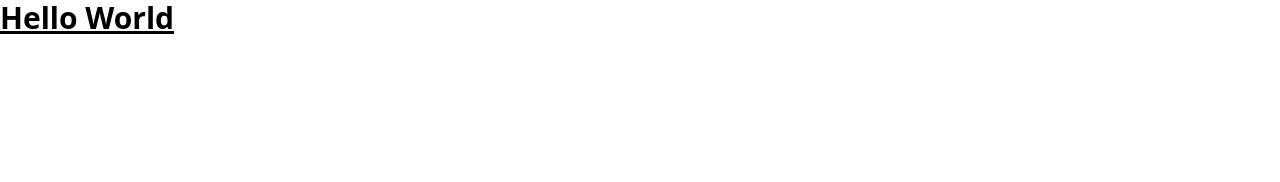
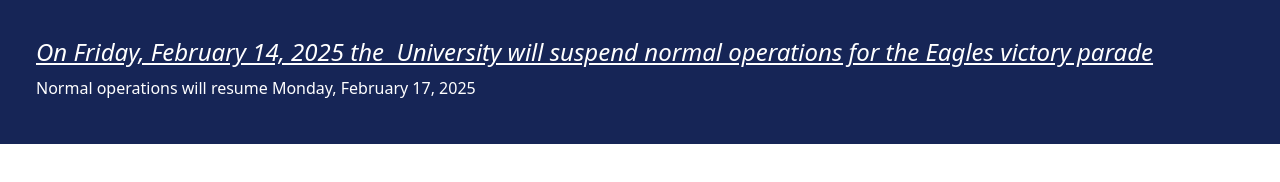
Before and after one commit to kamufozi/The-Gate, a website built with Vite: page index.html in a window 1280 px wide. Built offline with nearby package versions, Linux system fonts and the light colour scheme.

Commit message:
Struggling with the background image

```diff
--- a/index.html
+++ b/index.html
@@ -20,7 +20,17 @@
 
 </head>
 <body>
-    <h1 class="text-3xl font-bold underline">Hello World</h1>
+    <div class="bg-blue-950 h-auto w-screen text-white p-9 font-[1.6rem]">
+        <div class="border-solid border-black ">
+            <a href="" class="text-2xl font-medium italic underline py-3">
+                On Friday, February 14, 2025 the &nbsp;University will suspend normal operations for the Eagles victory parade
+            </a>
+
+        <p class="font-medium py-2 ">Normal operations will resume Monday, February 17, 2025</p>
+    </div></div>
+    <section class="bg-[url('/assets/avian-bird-flu.jpeg')]bg-repeat bg-center ">
+
+    </section>
 
     <script src="./js/app.js"></script>
 </body>
```
Also changed, not shown: assets/avian-bird-flu.jpeg (added), css/output.css.
